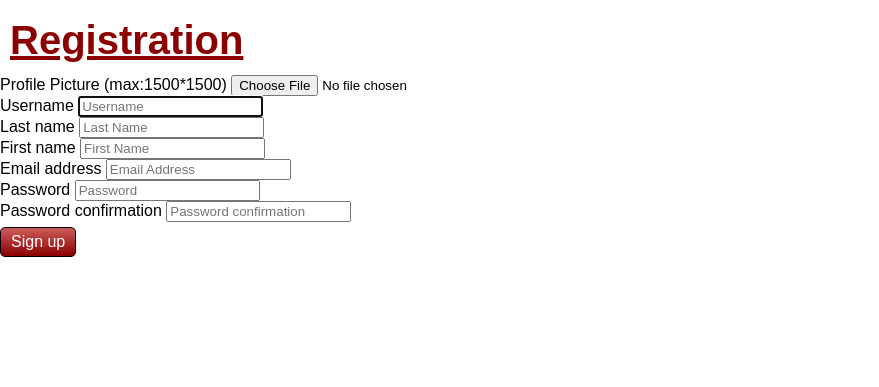
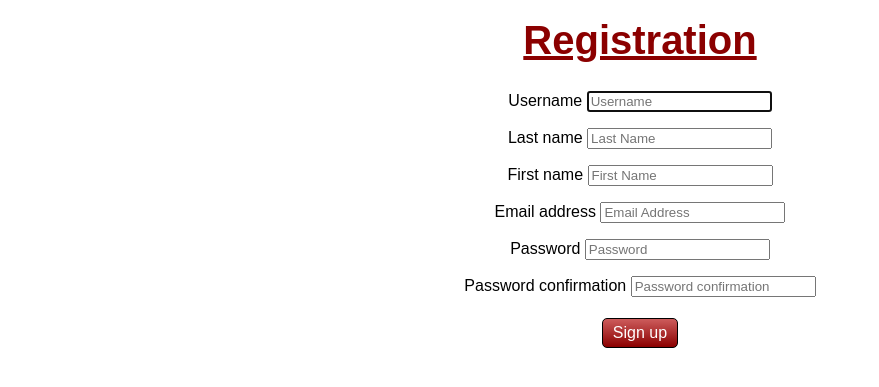
Before and after one commit to Kebatoufragile/SportNet, a PHP site: template components/register.html.twig in a window 1280 px wide. Shown: the part 117-504 px from the top of the page, without its empty margins (0-879 px from the left). Run offline with PHP 8.4, Linux system fonts and the light colour scheme; the template is opened without the code that fills it, so the values that code supplies are empty; some libraries are stand-ins or nearby versions.

Commit message:
Ajoute l'inscription (sans profile pic pour le moment)

```diff
--- a/app/route.php
+++ b/app/route.php
@@ -16,4 +16,4 @@ $app->post('/login', 'App\Controllers\LoginController:logIn')->setName('login');
 
 $app->get('/signup', 'App\Controllers\RegisterController:dispatch')->setName('signup');
 
-$app->post('/signup', 'App\Controllers\RegisterController:dispatchSubmit')->setName('signup');
+$app->post('/signup', 'App\Controllers\RegisterController:dispatchSubmit')->setName('submit');
--- a/components/register.html.twig
+++ b/components/register.html.twig
@@ -5,7 +5,7 @@
     {# inscription #}
 
     <div class="panel panel-primary panel-register text-center">
-        <div class="panel-heading"><h1 class="panel-title">Registration</h1></div>
+        <div class="panel-heading aligncentre"><h1 class="panel-title">Registration</h1></div><br/>
         <div class="panel-body">
 
             {% if error != false %}
@@ -15,48 +15,48 @@
                 {{ error }}
             </div>
             {% endif %}
-
+            <div class="aligncentre">
             <form action="signup" method="post" enctype="multipart/form-data">
 
-                <div class="form-group">
+                {# <div class="form-group">
                     <label for="profilepic">Profile Picture (max:1500*1500)</label>
                     <input id="profilepic" class="form-control" name="profilepic" type="file"/>
-                </div>
+                </div><br/> #}
 
                 <div class="form-group">
                     <label for="usernameRegister">Username</label>
                     <input class="form-control" name="username" type="text" autocomplete="off" placeholder="Username" autofocus required/>
-                </div>
+                </div><br/>
 
                 <div class="form-group">
                     <label for="lastNameRegister">Last name</label>
                     <input class="form-control" name="nom" type="text" autocomplete="off" placeholder="Last Name" required/>
-                </div>
+                </div><br/>
 
                 <div class="form-group">
                     <label for="firstNameRegister">First name</label>
                     <input class="form-control" name="prenom" type="text" autocomplete="off" placeholder="First Name" required/>
-                </div>
+                </div><br/>
 
                 <div class="form-group">
                     <label for="emailRegister">Email address</label>
                     <input class="form-control" name="email" type="email" autocomplete="off" placeholder="Email Address" required/>
-                </div>
+                </div><br/>
 
                 <div class="form-group">
                     <label for="passwordRegister">Password</label>
                     <input class="form-control" name="mdp" type="password" autocomplete="off" placeholder="Password" required/>
-                </div>
+                </div><br/>
 
                 <div class="form-group">
                     <label for="passwordConfirmationRegister">Password confirmation</label>
                     <input class="form-control" name="mdp_confirmation" type="password" autocomplete="off" placeholder="Password confirmation" required/>
-                </div>
+                </div><br/>
 
                 <button class="btn btn-primary" type="submit">Sign up</button>
 
             </form>
-
+          </div>
         </div>
 
     </div>
```
Also changed, not shown: app/src/Controllers/RegisterController.php (+6 -5 lines).
